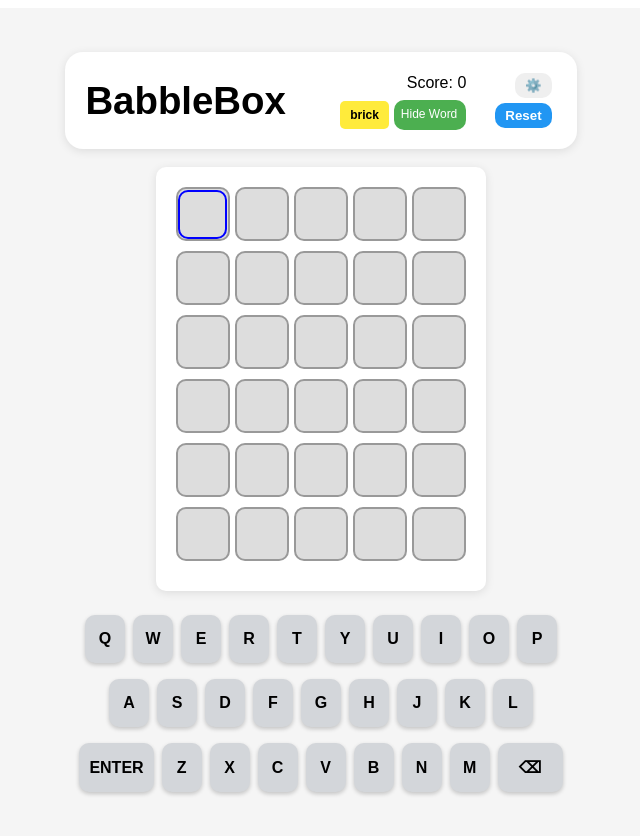
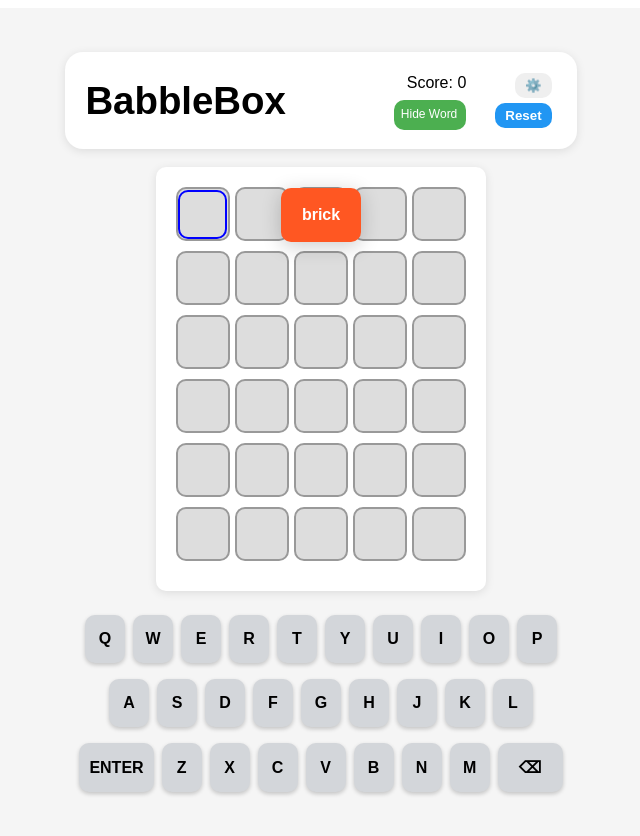
Before and after one commit to SakamotoWebDev/Projects, a React (Create React App) app in the folder wordGuessing/: page / in a window 1280 px wide. Both pictures are taken after a click on the button "Show Word". Shown: the top 836 px of the page, without its empty margins (319-959 px from the left). Built offline with nearby package versions, Linux system fonts and the light colour scheme.

Commit message:
improved word reveal Display styling

```diff
--- a/wordGuessing/src/components/Game.js
+++ b/wordGuessing/src/components/Game.js
@@ -323,18 +323,13 @@ const Game = () => {
       }}>
         <span>Score: {score}</span>
 
-        <div style={{ display: "flex", alignItems: "center", gap: "5px" }}>
-        {isWordRevealed && (
-            <span style={{
-              backgroundColor: "#ffeb3b",
-              padding: "5px 10px",
-              borderRadius: "5px",
-              fontSize: "12px",
-              fontWeight: "bold"
-            }}>
-              {secretWord}
-            </span>
-          )}
+        <div style={{
+          display: "flex",
+          flexDirection: "column",
+          alignItems: "center",
+          gap: "5px",
+          }}>
+
           {gameStatus === "playing" && (
             <button
               onClick={handleRevealWord}
@@ -350,6 +345,31 @@ const Game = () => {
             >
               {isWordRevealed ? "Hide Word" : "Show Word"}
             </button>
+          )}
+
+          {isWordRevealed && (
+            <span style={{
+            fontSizeAdjust: "60px",
+            color: "white",
+            fontWeight: "bold",
+            position: "absolute",
+            top: "180px",
+            left: "50%",
+            transform: "translateX(-50%)",
+            width: "100%",
+            maxWidth: "50px",
+            borderRadius: "10px",
+            padding: "15px",
+            backgroundColor: "#ff5722",
+            boxShadow: "0 4px 20px rgba(0,0,0,0.2)",
+            zIndex: 100,
+            opacity: isWordRevealed ? 1 : 0,
+            visibility: isWordRevealed ? "visible" : "hidden",
+            transition: "opacity 1000ms ease, visibility 1000ms ease",
+            pointerEvents: isWordRevealed ? "auto" : "none"
+            }}>
+              {secretWord}
+            </span>
           )}
         </div>
       </div>
```
